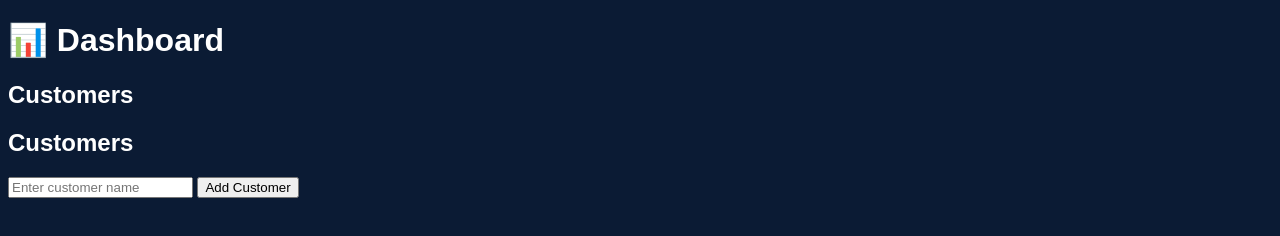
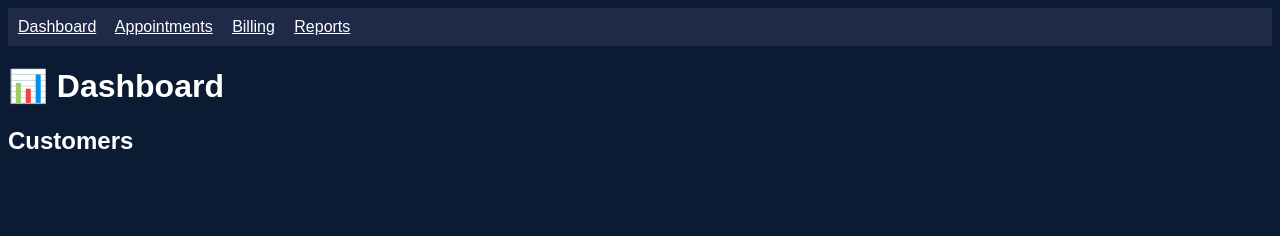
Before and after one commit to MANANNARAYAN/spamate, a website: page dashboard.html in a window 1280 px wide. Drawn offline with Linux system fonts and the light colour scheme; no server answers.

Commit message:
add navigation

```diff
--- a/dashboard.html
+++ b/dashboard.html
@@ -5,15 +5,17 @@
 </head>
 <body style="background:#0b1b34;color:white;font-family:sans-serif">
 
+<!-- 🔥 NAVBAR -->
+<div style="background:#1e2a47;padding:10px">
+  <a href="dashboard.html" style="color:white;margin-right:15px">Dashboard</a>
+  <a href="appointment.html" style="color:white;margin-right:15px">Appointments</a>
+  <a href="billing.html" style="color:white;margin-right:15px">Billing</a>
+  <a href="reports.html" style="color:white">Reports</a>
+</div>
+
 <h1>📊 Dashboard</h1>
 
 <h2>Customers</h2>
-<h2>Customers</h2>
-
-<input id="nameInput" type="text" placeholder="Enter customer name" />
-<button onclick="addCustomer()">Add Customer</button>
-
-<ul id="customerList"></ul>
 <ul id="customers"></ul>
 
 <script>
```
Also changed, not shown: appointment.html (+6 -0 lines), billing.html (+6 -0 lines), reports.html (+6 -0 lines).
